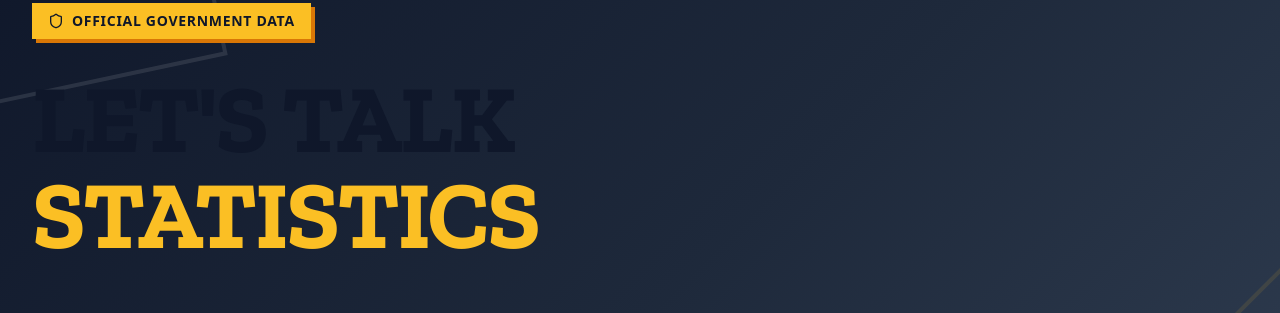
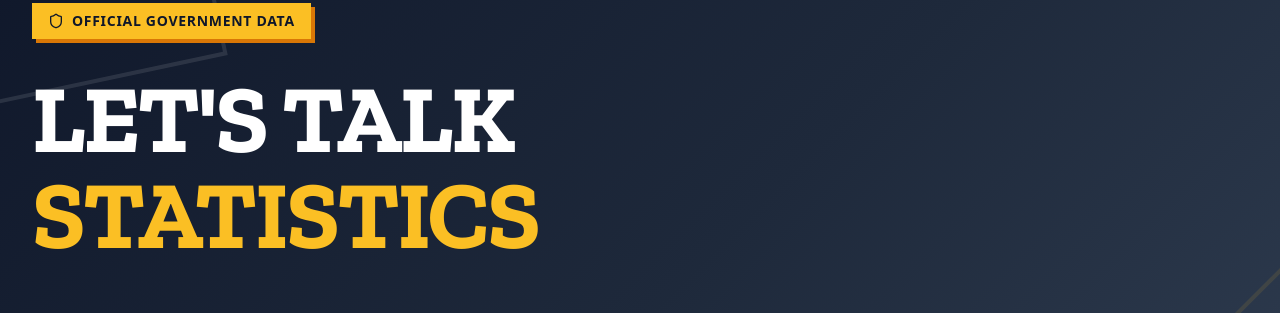
Before and after one commit to JonTelep/lets-talk-statistics, a Next.js app in the folder frontend/: page / in a window 1280 px wide. Shown: the part 169-482 px from the top of the page. Built offline with nearby package versions, Linux system fonts and the light colour scheme; no server answers.

Commit message:
fix: UI improvements and repo cleanup
- Fix 'LET'S TALK' text color to white (was hard to see on dark bg)
- Fix GitHub link to point to actual repo
- Move markdown guides to /docs folder
- Update CLAUDE.md with current architecture and performance optimizations
- Keep README.md at root

```diff
--- a/frontend/app/page.tsx
+++ b/frontend/app/page.tsx
@@ -73,7 +73,7 @@ export default function Home() {
             </div>
 
             {/* Main heading */}
-            <h1 className="text-6xl sm:text-7xl lg:text-8xl font-serif font-bold tracking-tight mb-8 leading-none">
+            <h1 className="text-6xl sm:text-7xl lg:text-8xl font-serif font-bold tracking-tight mb-8 leading-none text-white">
               LET'S TALK
               <br />
               <span className="text-federal-gold-400">STATISTICS</span>
--- a/frontend/components/layout/Footer.tsx
+++ b/frontend/components/layout/Footer.tsx
@@ -147,7 +147,7 @@ export default function Footer() {
 
             <div className="flex items-center gap-4 mt-4 md:mt-0">
               <a
-                href="https://github.com"
+                href="https://github.com/JonTelep/lets-talk-statistics"
                 target="_blank"
                 rel="noopener noreferrer"
                 className="w-8 h-8 bg-federal-charcoal-700 hover:bg-federal-gold-500 border border-federal-charcoal-600 flex items-center justify-center transition-colors group"
```
Also changed, not shown: 6 other files (tests, documents, lock files or other folders).
